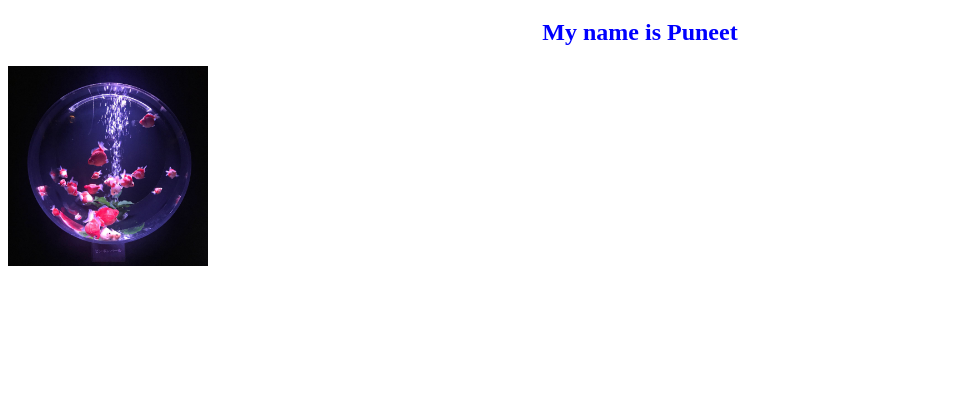
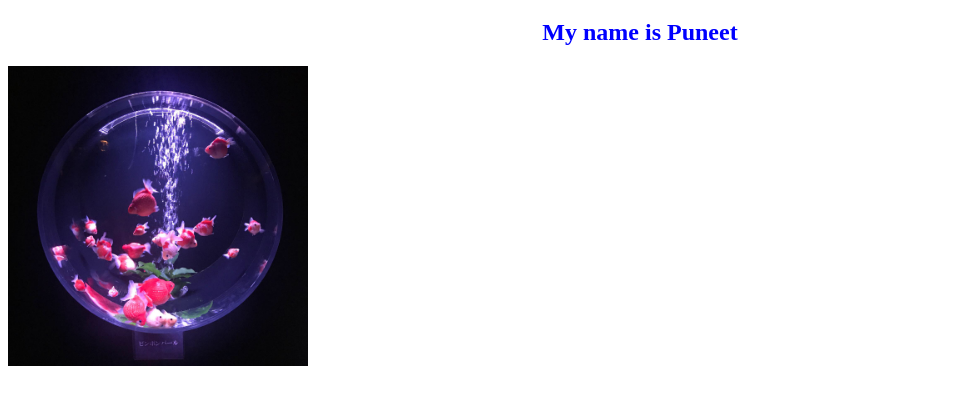
Before and after one commit to ps943/info600, a plain HTML site: page index.html in a window 1280 px wide. Shown: the part 61-466 px from the top of the page, without its empty margins (0-956 px from the left). Drawn offline with Linux system fonts and the light colour scheme.

Commit message:
Update index.html

```diff
--- a/index.html
+++ b/index.html
@@ -21,12 +21,23 @@ body {background-color :white; }
   width:200px ;
   height:200px;
  }
-
+ .zoom {
+  background-color:white;
+  transition: transform .2s;
+  width: 300px;
+  height: 300px;
+  margin: auto;
+}
+.zoom:hover {
+  -ms-transform: scale(1.5); /* IE 9 */
+  -webkit-transform: scale(1.5); /* Safari 3-8 */
+  transform: scale(1.5);
+}
 </style>
 
 <body>
 <h1> Hello , welcome to my GITHUB page ! </h1>
  <h2> My name is Puneet </h2>
- <img src = "IMG_9422.JPG" >
+ <img class ="zoom" src = "IMG_9422.JPG" >
 </body>
 </html>
```
